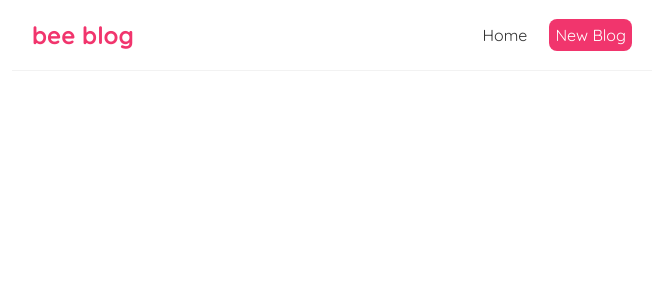
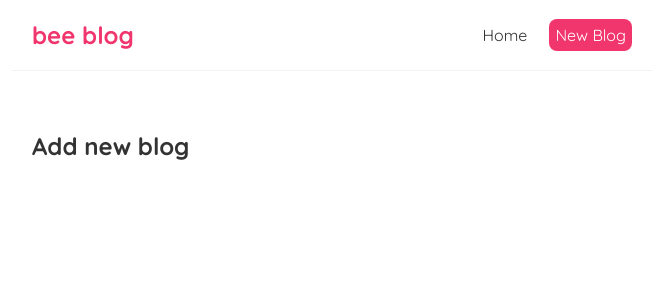
Before and after one commit to buneeIsSlo/react-playground, a React (Create React App) app in the folder blog/: page /create in a window 1280 px wide. Shown: the top 300 px of the page, without its empty margins (308-971 px from the left). Built offline with nearby package versions, Linux system fonts and the light colour scheme.

Commit message:
completed lesson 22

```diff
--- a/blog/src/App.js
+++ b/blog/src/App.js
@@ -1,6 +1,7 @@
 // import logo from './logo.svg';
 import Navbar from './Navbar';
 import Home from './Home';
+import Create from './Create';
 import { BrowserRouter as Router, Route, Switch } from "react-router-dom";
 
 function App() {
@@ -10,8 +11,11 @@ function App() {
         <Navbar />
         <div className="content">
           <Switch>
-            <Route path="/home">
+            <Route exact path="/">
               <Home />
+            </Route>
+            <Route path="/create">
+              <Create />
             </Route>
           </Switch>
         </div>
--- /dev/null
+++ b/blog/src/Create.js
@@ -0,0 +1,9 @@
+const Create = () => {
+    return (
+        <div className="create">
+            <h2 className="add">Add new blog</h2>
+        </div>
+    );
+}
+
+export default Create;
```
